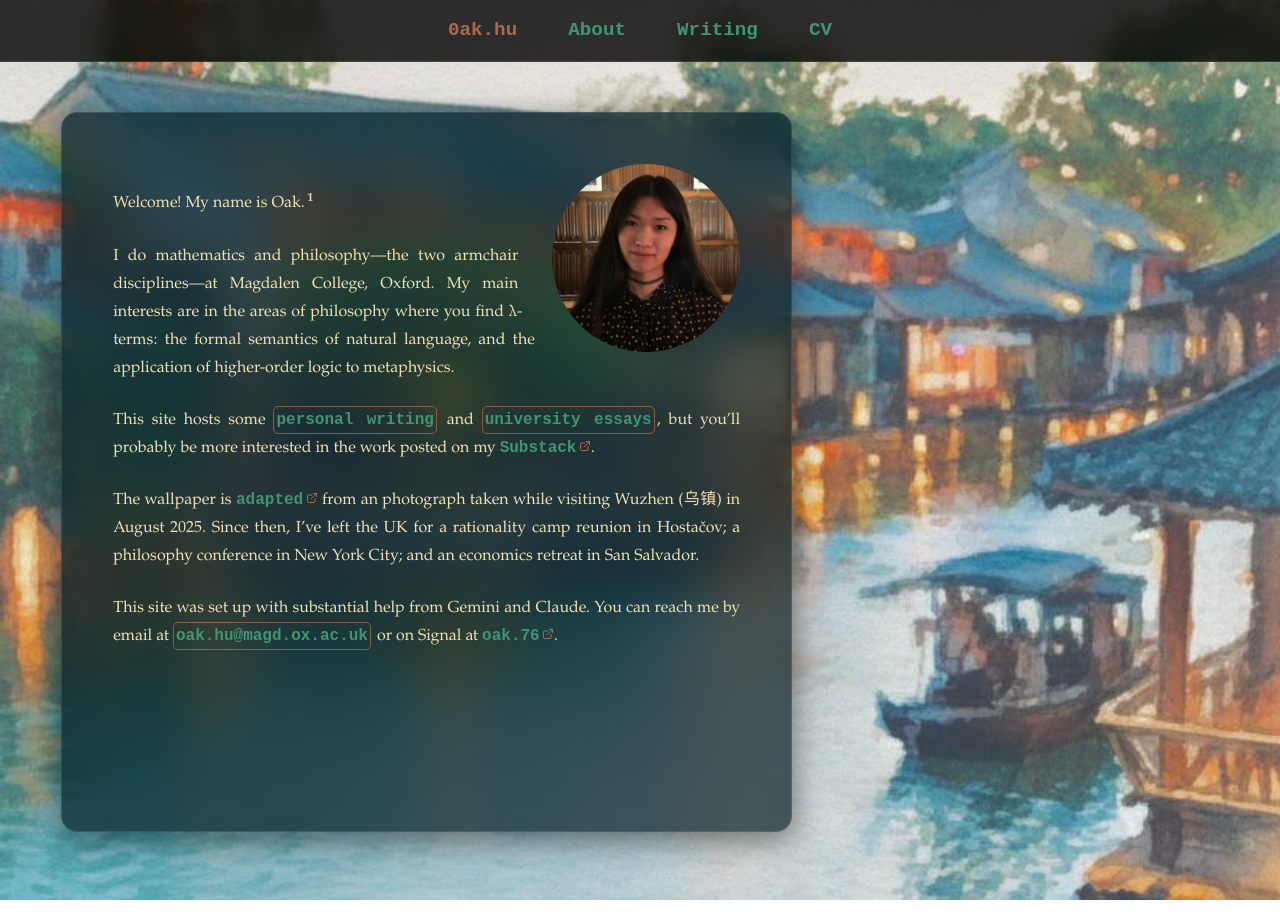
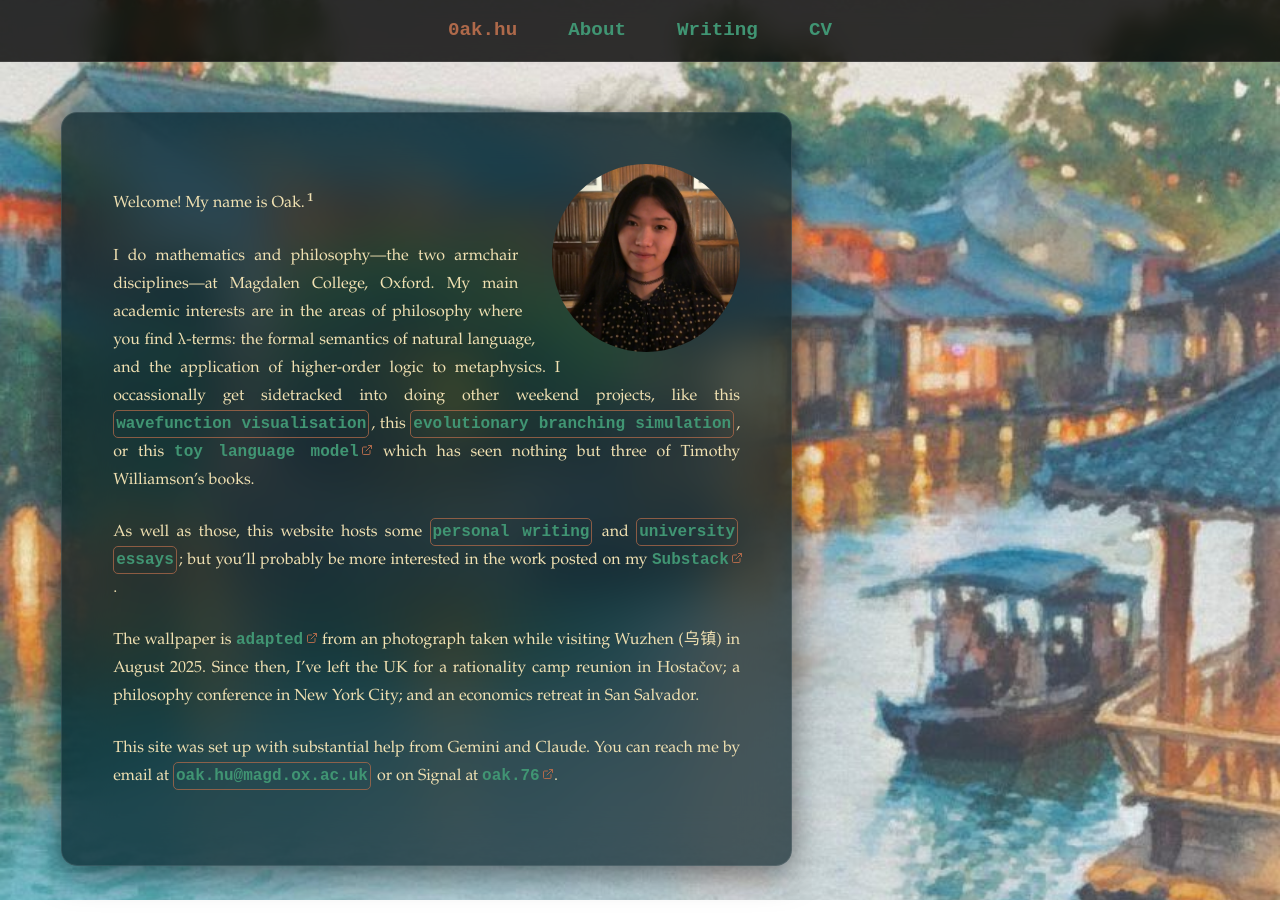
Before and after one commit to oak-hu/oak-hu.github.io, a Jekyll site: the page built from index.md, in a window 1280 px wide. Built offline with Jekyll 4.4.1, drawn with Linux system fonts in a browser that asks for light colours; some web fonts are replaced.

Commit message:
Update index.md

```diff
--- a/index.md
+++ b/index.md
@@ -8,10 +8,9 @@ permalink: /
 
 Welcome! My name is Oak.{% include sidenote.html content="Well, <a href='https://offhandquibbles.substack.com/p/quotes-and-quinean-quasi-quotes-quickly'>technically</a>, my name is ‘Oak Hu’ (a five-letter string), while <em>I'm</em> Oak Hu (the person to whom ‘Oak Hu’ refers); but it’s almost always fine to be sloppy.<br><br>My parents named me ‘Oak’ after Oklahoma State University, where they went for graduate school.<br><br>My last name, ‘Hu’, is from the Chinese <cjk>胡</cjk>; appending <cjk>说</cjk> (‘speak’) yields <cjk>胡说</cjk> (‘nonsense’)—naturally, someone named ‘Oak Hu’ does philosophy." %}
 
+I do mathematics and philosophy—the two armchair disciplines—at Magdalen College, Oxford. My main academic interests are in the areas of philosophy where you find λ-terms: the formal semantics of natural language, and the application of higher-order logic to metaphysics. I occassionally get sidetracked into doing other weekend projects, like this [wavefunction visualisation](/schrodinger/spirals), this [evolutionary branching simulation](/anisogamy/simulation), or this [toy language model](https://substack.com/@offhandquibbles/note/c-153216383) which has seen nothing but three of Timothy Williamson's books.
 
-I do mathematics and philosophy—the two armchair disciplines—at Magdalen College, Oxford. My main interests are in the areas of philosophy where you find λ-terms: the formal semantics of natural language, and the application of higher-order logic to metaphysics.
-
-This site hosts some [personal writing](/about) and [university essays](/writing/), but you'll probably be more interested in the work posted on my [Substack](https://offhandquibbles.substack.com/).
+As well as those, this website hosts some [personal writing](/about) and [university essays](/writing/); but you'll probably be more interested in the work posted on my [Substack](https://offhandquibbles.substack.com/).
 
 The wallpaper is [adapted](https://en.wikipedia.org/wiki/Nano_Banana) from an photograph taken while visiting Wuzhen (<cjk>乌镇</cjk>) in August 2025. Since then, I've left the UK for a rationality camp reunion in Hostačov; a philosophy conference in New York City; and an economics retreat in San Salvador.
 
```
